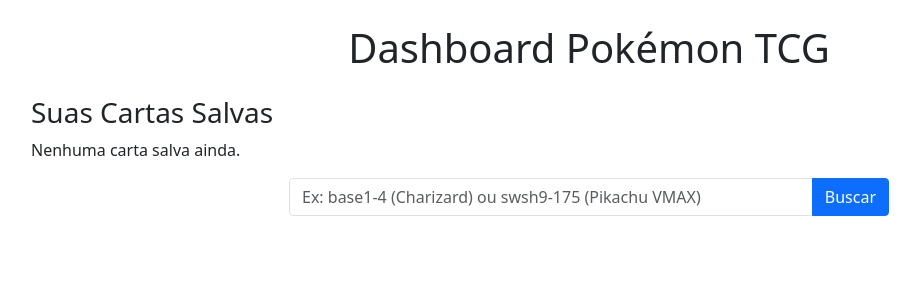
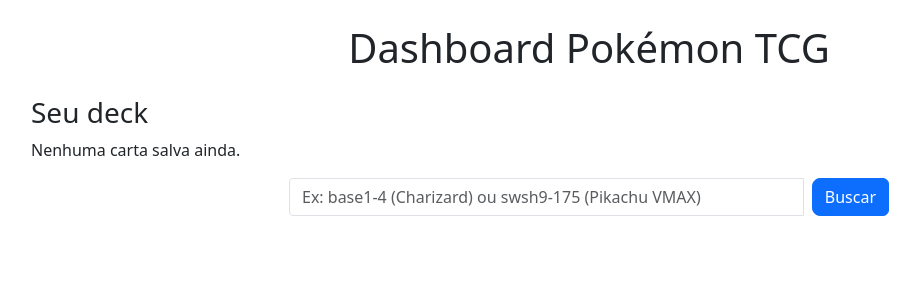
Before and after one commit to Jeancaetano12/Desafio-front-end, a React (Vite) app: page / in a window 1280 px wide. Shown: the top 300 px of the page, without its empty margins (51-971 px from the left). Built offline with nearby package versions, Linux system fonts and the light colour scheme.

Commit message:
git commit -m "ADS-Personalizando_barra_de_pesquisa_e_seu_botao: <01735073> Reactjs-vite"

```diff
--- a/src/App.jsx
+++ b/src/App.jsx
@@ -26,7 +26,6 @@
   const [currentCard, setCurrentCard] = useState(null)
   const [loading, setLoading] = useState(false)
   const [error, setError] = useState(null)
-//
 
   // Carrega cartas salvas do localStorage ao iniciar
   useEffect(() => {
--- a/src/components/SavedCards.jsx
+++ b/src/components/SavedCards.jsx
@@ -13,7 +13,7 @@
 function SavedCards({ cards, onCardClick }) {
   return (
     <div className="saved-cards-section">
-      <h3>Suas Cartas Salvas</h3>
+      <h3>Seu deck</h3>
       {cards.length === 0 ? (
         <p>Nenhuma carta salva ainda.</p>
       ) : (
@@ -24,7 +24,7 @@
               src={card.images.small}
               alt={card.name}
               onClick={() => onCardClick(card)}
-              className="saved-card"
+              className="saved-card-img"
             />
           ))}
         </div>
--- a/src/components/SearchBar.jsx
+++ b/src/components/SearchBar.jsx
@@ -37,17 +37,19 @@
 
   return (
     <div className="search-bar mb-4">
-      <div className="input-group">
+      <div className="d-flex">
         <input
           type="text"
           className="form-control"
+          // Editando a força a forma da barra de pesquisa pra que ela fique com as duas bordas arredondadas
+          style={{ borderTopRightRadius: '0.5rem', borderBottomRightRadius: '0.5rem', borderTopLeftRadius: '0.5rem', borderBottomLeftRadius: '0.5rem' }}
           placeholder="Ex: base1-4 (Charizard) ou swsh9-175 (Pikachu VMAX)"
           value={searchTerm}
           onChange={(e) => setSearchTerm(e.target.value)}
           onKeyPress={(e) => e.key === 'Enter' && handleSearch()}
         />
         <button
-          className="btn btn-primary"
+          className="btn btn-primary ms-2 search-button"
           onClick={handleSearch}
         >
           Buscar
--- a/src/styles.css
+++ b/src/styles.css
@@ -12,13 +12,14 @@
  * - Persistência e exibição de cartas salvas no localStorage
  * - Estilização com Bootstrap
  */
-
+  /*Estilo da cartinha salva */
  .saved-card-img {
     width: 100px;
     height: auto;
     cursor: pointer;
     transition: transform 0.2s;
     border-radius: 5px;
+    margin-bottom: 40px;
   }
 
   .saved-card-img:hover {
@@ -53,7 +54,13 @@
 .search-bar input {
   border-radius: 4px 0 0 4px !important;
 }
+ /* Estilos para o botão de pesquisa */
+.search-button {
+  border-top-left-radius: 0.5rem !important;
+  border-bottom-left-radius: 0.5rem !important;
+}
 
-.search-bar button {
-  border-radius: 0 4px 4px 0 !important;
+.search-button:hover {
+  transform: scale(1.020);
+  box-shadow: 0 0 10px rgba(0, 0, 0, 0.3);
 }
```
